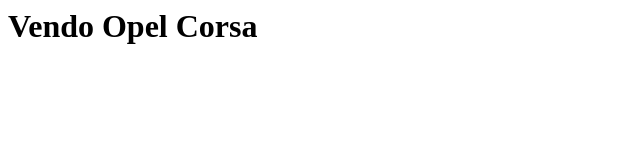
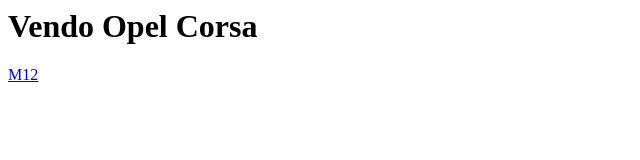
Before and after one commit to ArRodriguez01/ArRodriguez01.github.io, a plain HTML site: page index.html in a window 1280 px wide. Shown: the full height of the page, 0-640 px from the left. Drawn offline with Linux system fonts and the light colour scheme.

Commit message:
Update index.html

```diff
--- a/index.html
+++ b/index.html
@@ -1,2 +1,2 @@
 <h1>Vendo Opel Corsa</h1>
-<a href="README.md"></a>
+<a href="README.md">M12</a>
```
